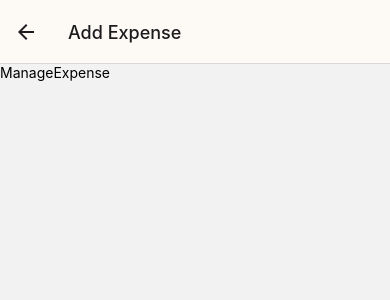
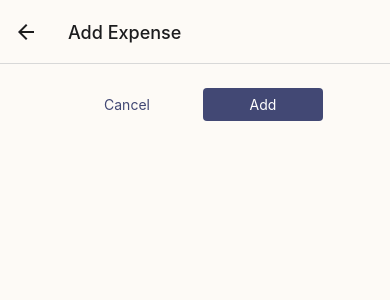
Before and after one commit to thisismemukul/expense-tracker-app-react-native, a React Native app: screen /ManageExpense in a window 390 px wide. Shown: the top 300 px of the page. Built offline with nearby package versions, Linux system fonts and the light colour scheme.

Commit message:
Adding Custom Buttons

```diff
--- /dev/null
+++ b/components/UI/Button.js
@@ -0,0 +1,40 @@
+import { Pressable, StyleSheet, Text, View } from 'react-native'
+import React from 'react'
+import { GlobalStyles } from '../../constants/styles';
+
+const Button = ({ children, onPress, mode, style }) => {
+    return (
+        <View style={style}>
+            <Pressable onPress={onPress} style={({pressed})=>pressed && styles.pressed}>
+                <View style={[styles.button, mode === 'flat' && styles.flat]}>
+                    <Text style={[styles.buttonText, mode === 'flat' && styles.flatText]}>{children}</Text>
+                </View>
+            </Pressable>
+        </View>
+    )
+}
+
+export default Button;
+
+const styles = StyleSheet.create({
+    button: {
+        borderRadius: 4,
+        padding: 8,
+        backgroundColor: GlobalStyles.COLORS.dark
+    },
+    flat: {
+        backgroundColor: 'transparent'
+    },
+    buttonText: {
+        color: GlobalStyles.COLORS.white,
+        textAlign: 'center'
+    },
+    flatText: {
+        color: GlobalStyles.COLORS.dark
+    },
+    pressed: {
+        opacity: 0.75,
+        backgroundColor: GlobalStyles.COLORS.dark,
+        borderRadius: 4,
+    }
+});
--- a/constants/styles.js
+++ b/constants/styles.js
@@ -14,7 +14,8 @@
         white: "#FFFFFF",
         light: "#FFFFFF",
         gray: "#ACB8C2",
-        icons: "#424874"
+        icons: "#424874",
+        error: "#ff0000"
     }
 
 };
--- a/screens/ManageExpense.js
+++ b/screens/ManageExpense.js
@@ -1,5 +1,8 @@
 import { StyleSheet, Text, View } from 'react-native'
-import React,{useLayoutEffect} from 'react'
+import React, { useLayoutEffect } from 'react'
+import IconButton from '../components/UI/IconButton';
+import { GlobalStyles } from '../constants/styles';
+import Button from '../components/UI/Button';
 
 const ManageExpense = ({ route, navigation }) => {
   const editedExpenseId = route.params?.expenseId;
@@ -8,14 +11,53 @@
     navigation.setOptions({
       title: isEditing ? 'Edit Expense' : 'Add Expense',
     });
-  }, [navigation, isEditing])
+  }, [navigation, isEditing]);
+  const deleteExpenseHandler = () => {
+    //
+  }
+  const cancelHandler = () => {
+    //
+  }
+  const confirmHandler = () => {
+    //
+  }
   return (
-    <View>
-      <Text>ManageExpense</Text>
+    <View style={styles.container}>
+      <View style={styles.buttons}>
+        <Button style={styles.button} mode="flat" onPress={cancelHandler}>Cancel</Button>
+        <Button style={styles.button} onPress={confirmHandler}>{isEditing ? 'Update' : 'Add'}</Button>
+      </View>
+      {isEditing && (
+        <View style={styles.deleteContainer}>
+          <IconButton icon="trash" size={24} color={GlobalStyles.COLORS.error} onPress={deleteExpenseHandler} />
+        </View>
+      )}
     </View>
   )
 }
 
 export default ManageExpense
 
-const styles = StyleSheet.create({})
+const styles = StyleSheet.create({
+  container: {
+    flex: 1,
+    padding: 24,
+    backgroundColor: GlobalStyles.COLORS.background
+  },
+  buttons: {
+    flexDirection: 'row',
+    justifyContent: 'center',
+    alignItems: 'center'
+  },
+  button: {
+    minWidth: 120,
+    marginHorizontal: 8
+  },
+  deleteContainer: {
+    marginTop: 16,
+    paddingTop: 8,
+    borderTopWidth: 2,
+    borderTopColor: GlobalStyles.COLORS.secondary,
+    alignItems: "center"
+  },
+});
```
